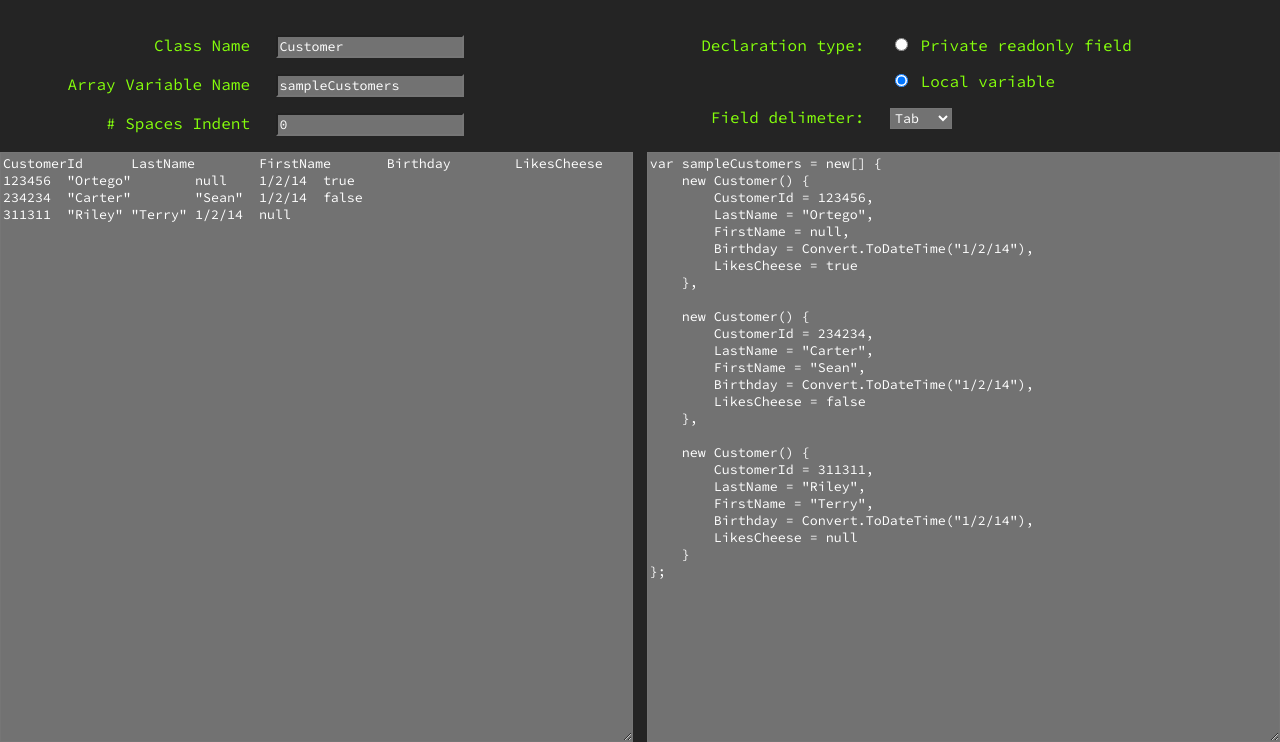
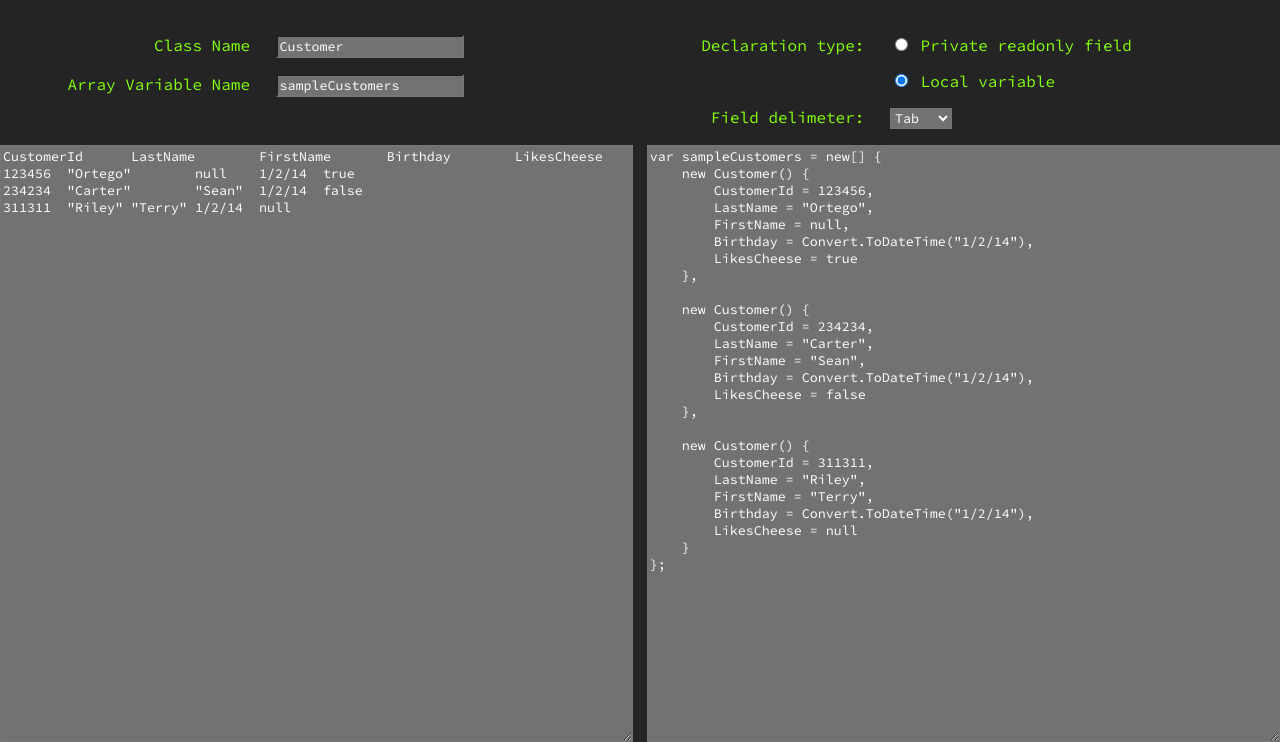
Before and after one commit to austinsims/test-data-generator, a plain HTML site: page parse.html in a window 1280 px wide. Shown: the part 64-806 px from the top of the page. Drawn offline with Linux system fonts and the light colour scheme.

Commit message:
remove indent field from parser

```diff
--- a/parse.html
+++ b/parse.html
@@ -27,11 +27,6 @@
       <p>
         <label>Array Variable Name</label>
         <input data-bind="value: arrVarName" type="text"></input>
-      </p>
-
-      <p>
-        <label># Spaces Indent</label>
-        <input data-bind="value: indent" type="text"></input>
       </p>
     </div>
     <div class="column">
```
